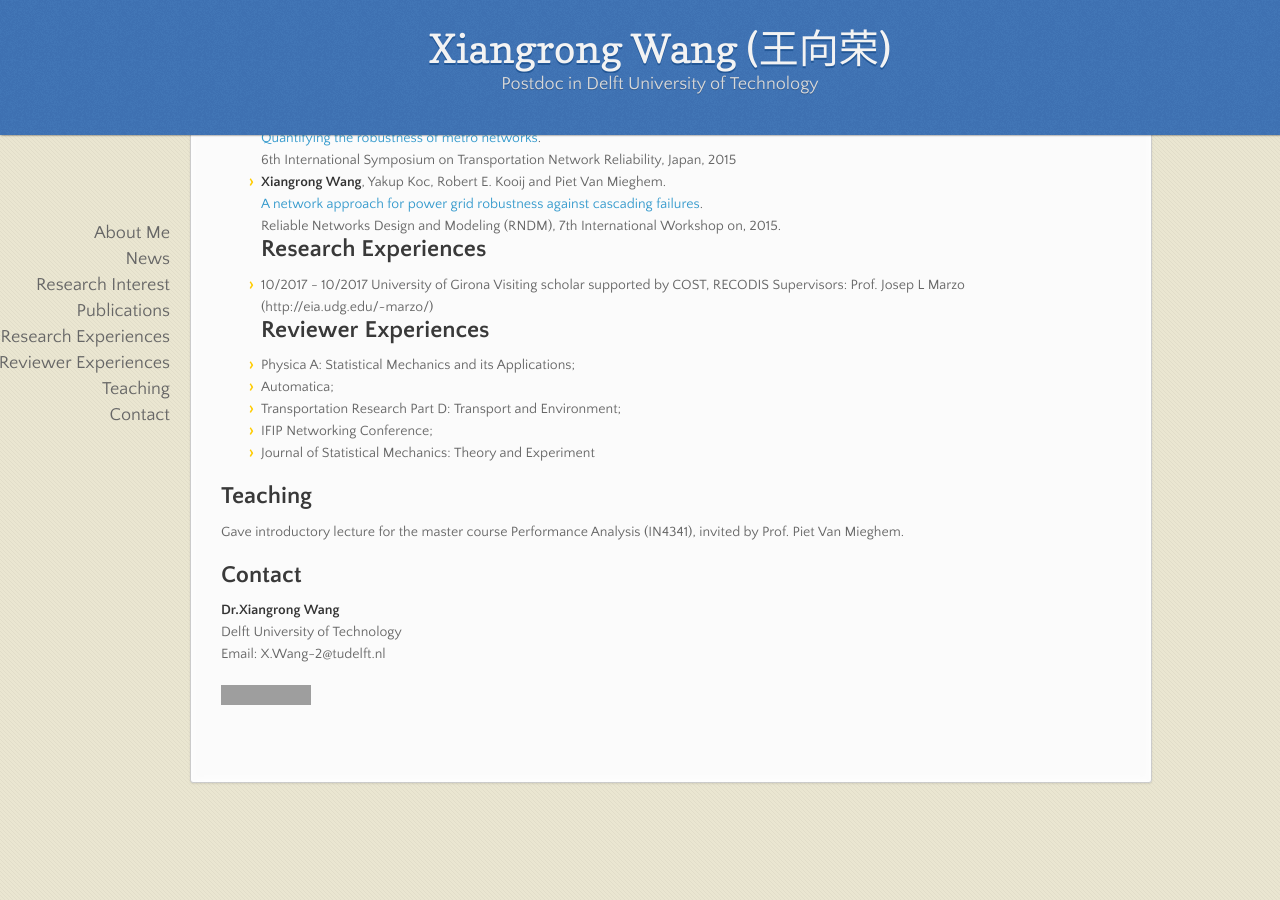
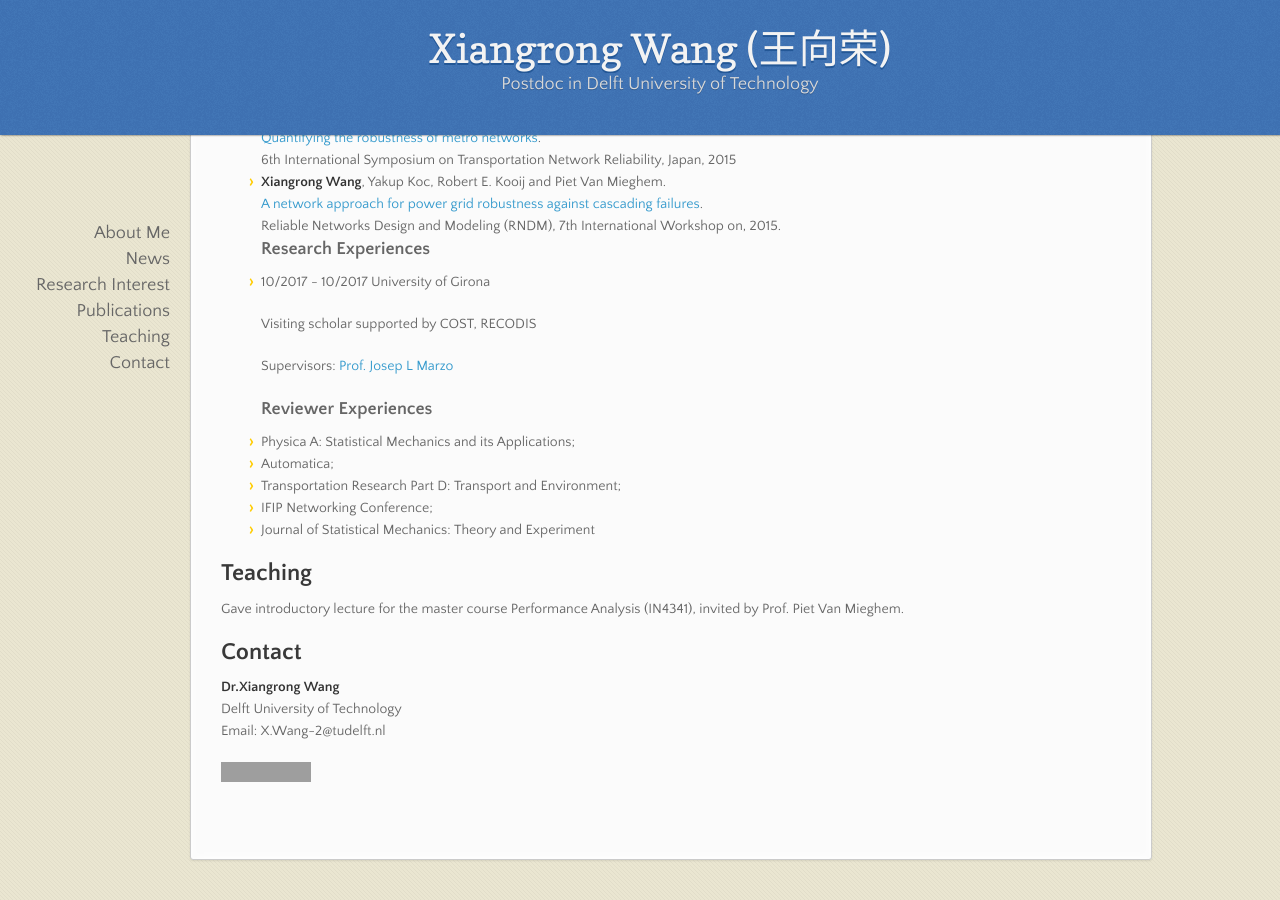
Before and after one commit to xiangrongwang/xiangrongwang.github.io, a Jekyll site: the page built from index.md, in a window 1280 px wide and 900 px high, scrolled down 1351 px. Built offline with Jekyll 4.4.1, drawn with Linux system fonts in a browser that asks for light colours; nearby versions of some CDN libraries; our own code applies the rules of GitHub Pages for plain Markdown files; before the commit the page ends 2174 px from its top, so only the background shows below that; grey boxes are pictures that could not be loaded.

Commit message:
Update index.md

```diff
--- a/index.md
+++ b/index.md
@@ -51,11 +51,13 @@ The European Physical Journal B, 87(9):221, 2014.
 - __Xiangrong Wang__, Yakup Koc, Robert E. Kooij and Piet Van Mieghem.
 [A network approach for power grid robustness against cascading failures](http://ieeexplore.ieee.org/abstract/document/7325231/).
 Reliable Networks Design and Modeling (RNDM), 7th International Workshop on, 2015.
-## Research Experiences
+### Research Experiences
 - 10/2017 - 10/2017 University of Girona
+
   Visiting scholar supported by COST, RECODIS
-  Supervisors: Prof. Josep L Marzo (http://eia.udg.edu/~marzo/)
-## Reviewer Experiences
+
+  Supervisors: [Prof. Josep L Marzo](http://eia.udg.edu/~marzo/)
+### Reviewer Experiences
 - Physica A: Statistical Mechanics and its Applications;
 - Automatica;
 - Transportation Research Part D: Transport and Environment;
```
